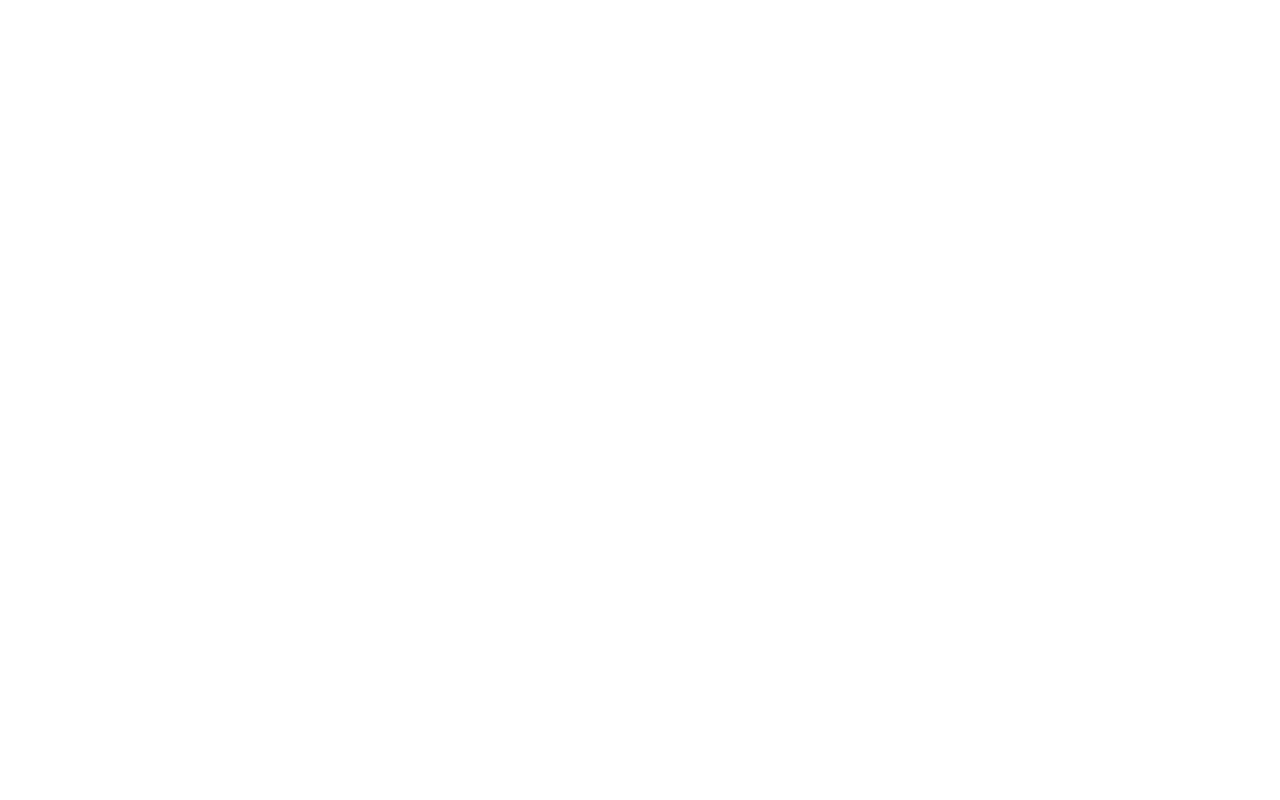
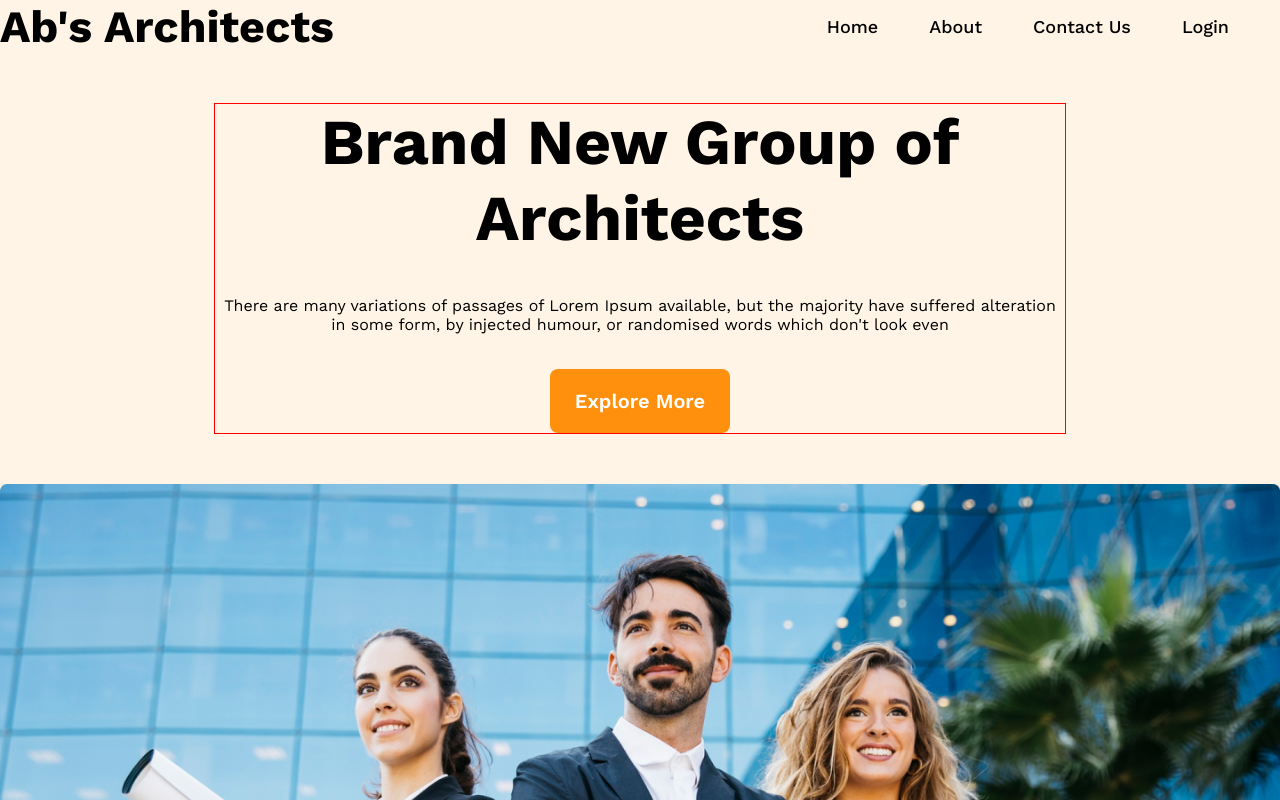
Before and after one commit to abjabbaragrncy/Ab-s-Architects, a plain HTML site: page index.html in a window 1280 px wide. Shown: the top 800 px of the page. Drawn offline with nearby package versions, Linux system fonts and the light colour scheme.

Commit message:
Banner Style

```diff
--- a/index.html
+++ b/index.html
@@ -1,14 +1,36 @@
 <!DOCTYPE html>
 <html lang="en">
+
 <head>
     <meta charset="UTF-8">
     <meta name="viewport" content="width=device-width, initial-scale=1.0">
     <title>Ab's Architects</title>
 
     <!-- impotent link -->
-     <link rel="stylesheet" href="style.css">
+    <link rel="stylesheet" href="style.css">
 </head>
+
 <body>
+    <header>
+        <nav class="navbar">
+            <h3 class="logo">Ab's Architects</h3>
+            <ul>
+                <li><a href="#">Home</a></li>
+                <li><a href="#">About</a></li>
+                <li><a href="#">Contact Us</a></li>
+                <li><a href="#">Login</a></li>
+            </ul>
+        </nav>
+        <div class="banner">
+            <div class="banner-content">
+                <h1 class="banner-title">Brand New Group of Architects</h1>
+                <p class="banner-description">There are many variations of passages of Lorem Ipsum available, but the majority have suffered alteration in some form, by injected humour, or randomised words which don't look even</p>
+                <button class="btn">Explore More</button>
+            </div>
+            <img class="banner-images" src="images/banner.png" alt="banner">
+        </div>
+    </header>
 
 </body>
+
 </html>
--- a/style.css
+++ b/style.css
@@ -0,0 +1,86 @@
+@import url('https://fonts.googleapis.com/css2?family=Work+Sans:ital,wght@0,100..900;1,100..900&display=swap');
+
+*{
+    margin: 0;
+    font-family: "Work Sans", sans-serif;
+}
+
+:root{
+    --bg-color: #ffffff;
+    --text-color1: #131313;
+    --text-color2: #424242;
+    --text-color3: #727272;
+    --text-color4: #FF900E;
+}
+
+.btn{
+    font-size: 1.25rem;
+    font-weight: 600;
+    text-align: center;
+    color: var(--bg-color);
+    padding: 20px 25px;
+    border-radius: 8px;
+    background-color: var(--text-color4);
+    border: none;
+}
+header{
+    background-color: rgba(255, 144, 14, 0.1);
+}
+.navbar, .banner {
+    max-width: 1440px;
+    margin: 0 auto;
+}
+
+/* nav Style */
+nav{
+    display: flex;
+    justify-content: space-between;
+    align-items: center;
+    /* margin: 20px 240px;; */
+}
+nav ul{
+    display: flex;
+    align-items: center;
+
+}
+nav .logo{
+    font-size: 2.8rem; /* 16px = 1rem */
+    font-weight: 700;
+}
+nav ul li{
+    list-style: none;
+    margin-right: 51px;
+}
+nav li a {
+    text-decoration: none;
+    font-size: 18px;
+    font-weight: 500;
+    color: black;
+}
+
+/* Banner styles */
+.banner-content{
+    max-width: 850px;
+    margin: 50px auto;
+    text-align: center;
+    /* margin-bottom: 50px; */
+    border: 1px solid red;
+}
+.banner-title{
+    font-weight: 700;
+    font-size: 4rem;
+    margin-bottom: 40px;
+}
+.banner-description{
+    font-size: 1rem;
+    font-weight: 400;
+    margin-bottom: 35px;
+}
+.banner-images{
+    width: 100%;
+}
+
+/* Responsive Media query */
+/* @media screen and (max-width: 576px) {
+
+} */
```
